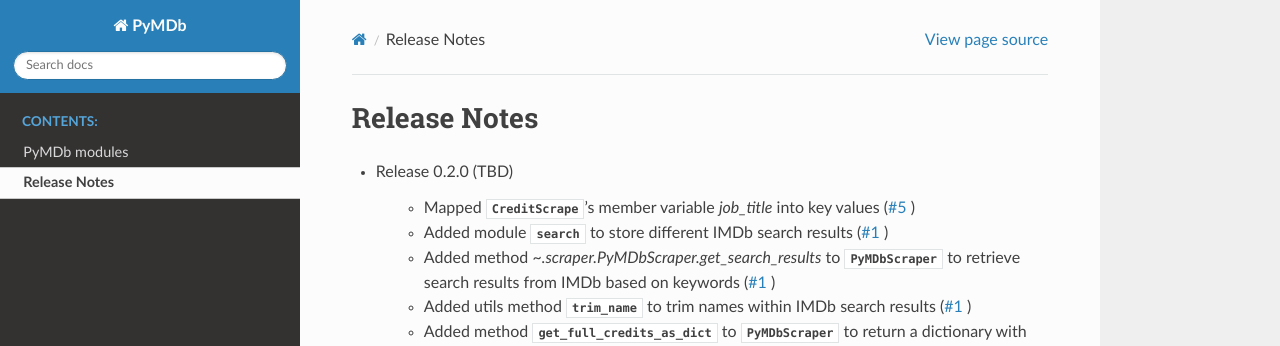
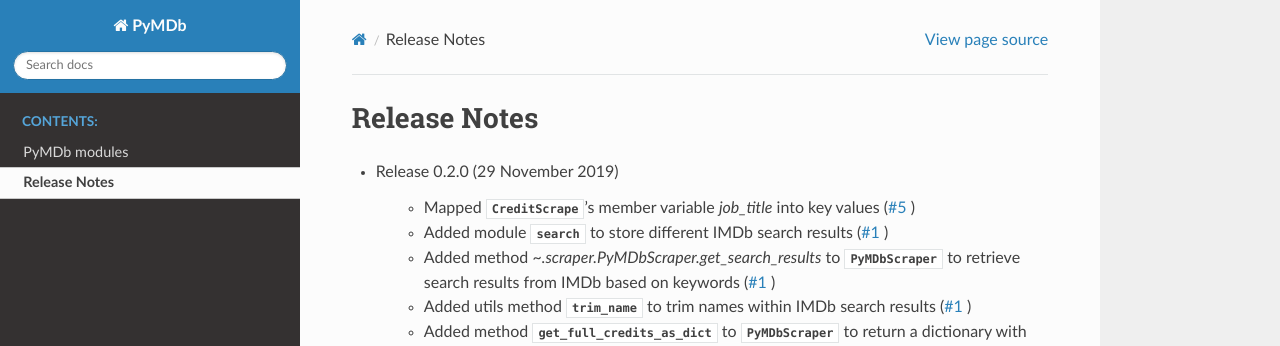
Before and after one commit to zembrodt/pymdb, a Sphinx documentation site: the page built from docs/release_notes.rst, in a window 1280 px wide and 1389 px high. Shown: the top 346 px of the window. Built offline with Sphinx 7.4.7 and the Read the Docs theme 2.0.0, drawn with Linux system fonts in a browser that asks for light colours.

Commit message:
Updated release notes for 0.2.0

```diff
--- a/docs/release_notes.rst
+++ b/docs/release_notes.rst
@@ -1,7 +1,7 @@
 Release Notes
 =============
 
-* Release 0.2.0 (TBD)
+* Release 0.2.0 (29 November 2019)
 
    - Mapped :class:`~.models.name.CreditScrape`'s member variable `job_title` into key values (`#5`_ )
    - Added module :obj:`~.models.search` to store different IMDb search results (`#1`_ )
```
